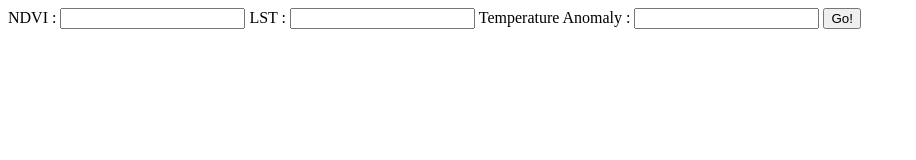
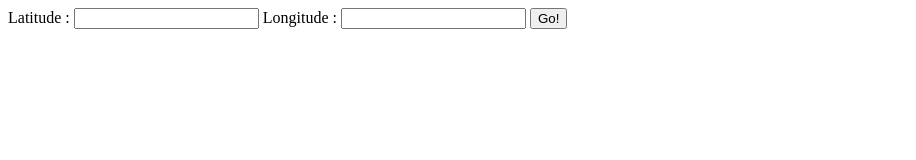
Before and after one commit to Srishti-Goel/HeatX, a website: page FinalRiskCalculator/index.html in a window 1280 px wide. Shown: the whole page, without its empty margins (0-916 px from the left). Drawn offline with Linux system fonts and the light colour scheme.

Commit message:
Update index.html

```diff
--- a/FinalRiskCalculator/index.html
+++ b/FinalRiskCalculator/index.html
@@ -6,12 +6,10 @@
   </head>
   <body>
     <form action="/" method="post">
-      <label for="NDVI">NDVI : </label>
-      <input id = "NDVI" type="text" name="NDVI">
-      <label for="LST">LST : </label>
-      <input id = "LST" type="text" name="LST">
-      <label for="ta">Temperature Anomaly : </label>
-      <input id = "ta" type="text" name="ta">
+      <label for="lat">Latitude : </label>
+      <input id = "lat" type="text" name="lat">
+      <label for="long">Longitude : </label>
+      <input id = "long" type="text" name="long">
       <button type="submit" name="submit">Go!</button>
     </form>
   </body>
```
